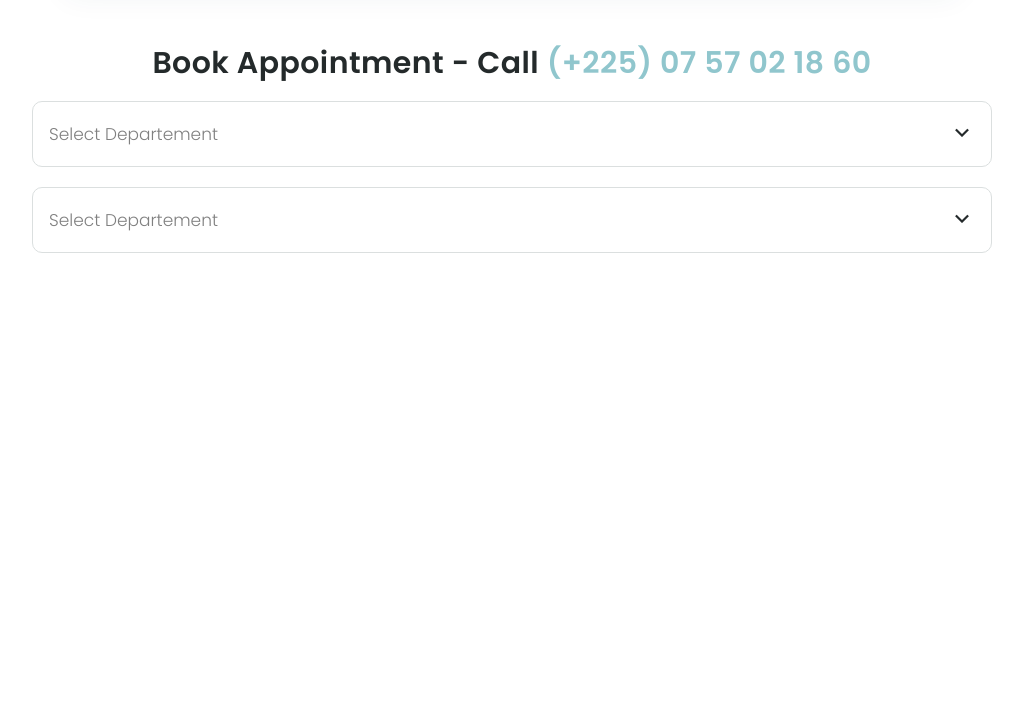
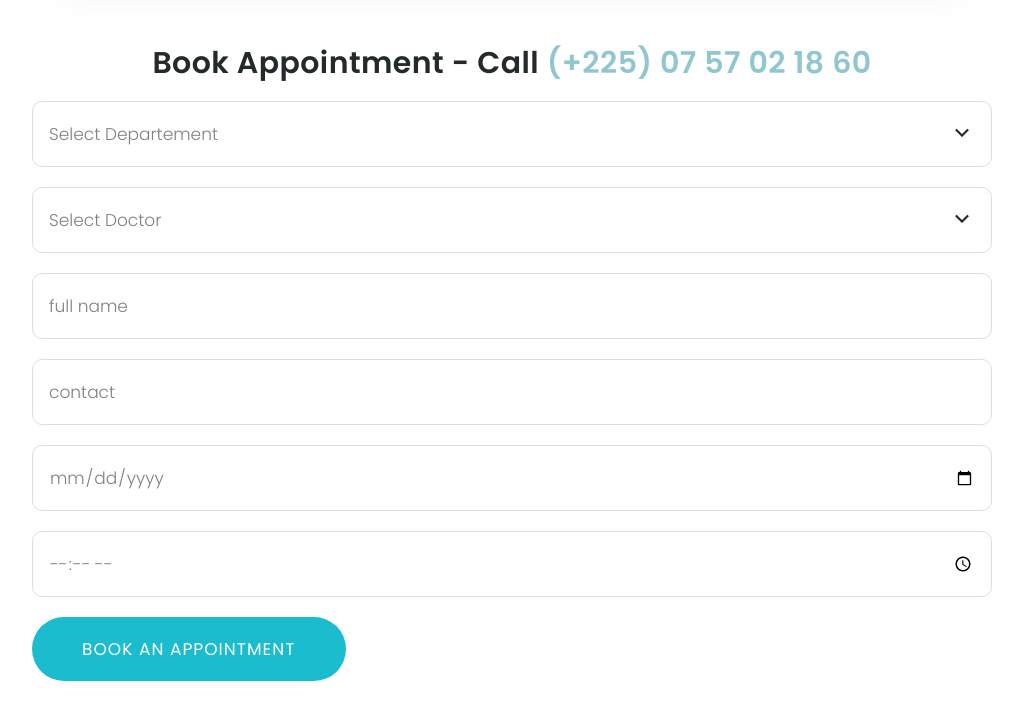
Before and after one commit to fontainebrahima/landingHosto, a website: page index.html in a window 1280 px wide. Shown: the part 2744-3464 px from the top of the page, without its empty margins (128-1151 px from the left). Drawn offline with nearby package versions, Linux system fonts and the light colour scheme.

Commit message:
feat:end appointment section begin testimonial

```diff
--- a/index.html
+++ b/index.html
@@ -273,18 +273,32 @@
                         <i class="ri-arrow-down-s-line text-[26px] text-primary"></i>
                     </div>
                     <select class="appearance-none outline-none h-full w-full bg-transparent px-4" >
-                        <option value="1">Select Departement</option>
-                        <option value="1">Departement 1</option>
-                        <option value="2">Departement 2</option>
-                        <option value="3">Departement 3</option>
-                        <option value="4">Departement 4</option>
+                        <option value="1">Select Doctor</option>
+                        <option value="1">Dr jane Doe</option>
+                        <option value="2">Dr Jhon Doe</option>
+                        <option value="3">Dr Jame smith</option>
                     </select>
                  </div>
              </div>
+            <!-- input wrapper -->
+            <div class="flex flex-col xl:flex-row gap-5">
+                <input class="input" type="text" name="" placeholder="full name" id="">
+                <input class="input" type="text" name="" placeholder="contact" id="">
+            </div>
+            <!-- input wrapper -->
+            <div class="flex flex-col xl:flex-row gap-5">
+                <input class="input" type="date">
+                <input class="input" type="time">
+            </div>
+            <button class="btn btn-lg btn-accent self-start" type="submit">Book an Appointment</button>
          </form>
     </div>
  </section>
  <!-- end section appointment -->
+
+<!-- testimonials -->
+
+<!-- end testimonials -->
 
  <!-- temp div -->
 
```
Also changed, not shown: src/output.css.
